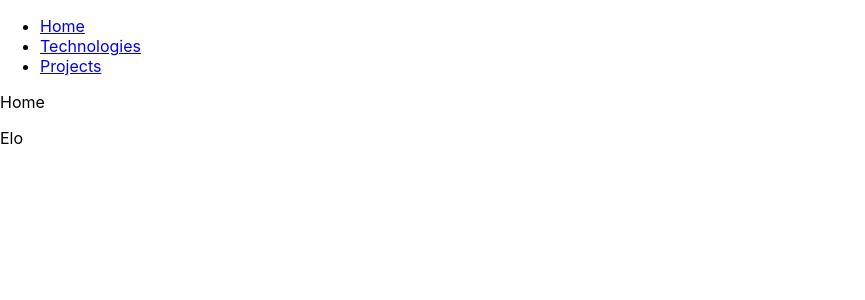
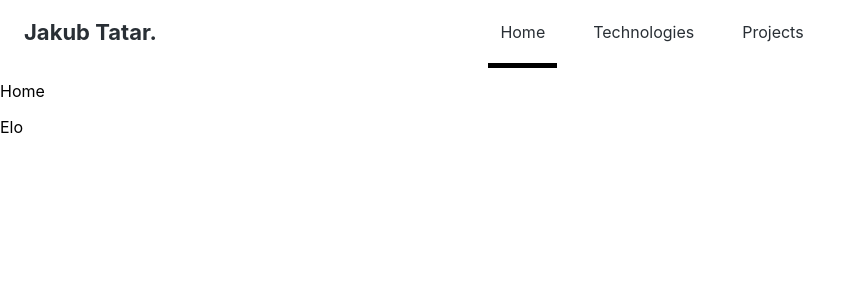
Before and after one commit to jtatar/portfolio, a React (Create React App) app: page / in a window 1280 px wide. Shown: the top 300 px of the page, without its empty margins (0-865 px from the left). Built offline with nearby package versions, Linux system fonts and the light colour scheme.

Commit message:
Creating navbar witch styling

```diff
--- a/package.json
+++ b/package.json
@@ -3,6 +3,7 @@
   "version": "0.1.0",
   "private": true,
   "dependencies": {
+    "@icons-pack/react-simple-icons": "^2.7.1",
     "@testing-library/jest-dom": "^4.2.4",
     "@testing-library/react": "^9.5.0",
     "@testing-library/user-event": "^7.2.1",
--- a/src/App.css
+++ b/src/App.css
@@ -2,37 +2,55 @@
   text-align: center;
 }
 
-.App-logo {
-  height: 40vmin;
-  pointer-events: none;
+.header{
+  flex: 0 0 auto;
+  display: grid;
+  grid-template-columns: 240px 1fr 240px;
+  background-color: rgb(255,255,255);
+  align-items: center;
+  padding-left: 24px;
 }
 
-@media (prefers-reduced-motion: no-preference) {
-  .App-logo {
-    animation: App-logo-spin infinite 20s linear;
-  }
+.logo{
+    color: rgb(41, 47, 53);
+    font-size: 22px;
+    font-weight: 700;
+    letter-spacing: 0px;
+    line-height: 28px;
+    text-align: left;
 }
 
-.App-header {
-  background-color: #282c34;
-  min-height: 100vh;
+.navbar{
   display: flex;
-  flex-direction: column;
-  align-items: center;
   justify-content: center;
-  font-size: calc(10px + 2vmin);
-  color: white;
+  box-sizing: border-box;
 }
 
-.App-link {
-  color: #61dafb;
+a{
+  display: inline-flex;
+  position: relative;
+  align-items: center;
+  vertical-align: middle;
+  height: 44px;
+  color: rgb(41,47,53);
+  text-decoration: none;
+  cursor: pointer;
+  box-sizing: border-box;
+  margin: 0px 12px;
+  padding: 0px 12px;
+  border-radius: 4px;
 }
 
-@keyframes App-logo-spin {
-  from {
-    transform: rotate(0deg);
-  }
-  to {
-    transform: rotate(360deg);
-  }
+a:hover{
+  background-color: rgb(240,240,240);
 }
+
+.border::after{
+  bottom: -14px;
+  left: 0px;
+  right: 0px;
+  position: absolute;
+  height: 5px;
+  background-color: black;
+  content: "";
+}
--- a/src/App.js
+++ b/src/App.js
@@ -3,6 +3,7 @@ import About from './Components/About/About'
 import Home from './Components/Home/Home'
 import Projects from './Components/Projects/Projects'
 import Technologies from './Components/Technologies/Technologies'
+import Navigation from './Components/Navigation/Navigation'
 import Socials from './Components/Socials/Socials'
 import logo from './logo.svg';
 import './App.css';
@@ -13,23 +14,41 @@ import {
   Link
 } from "react-router-dom";
 
-function App() {
+const initialState ={
+  homeActive: true,
+  technologiesActive: false,
+  projectsActive: false
+}
+
+class App extends React.Component {
+
+  constructor(props) {
+    super(props);
+    this.state = initialState;
+  }
+
+  toggleNavBar = (home, technologies, projects) => {
+    this.setState({
+      homeActive: home,
+      technologiesActive: technologies,
+      projectsActive: projects
+    })
+  }
+
+  render(){
     return (
       <Router>
         <div>
-        <nav>
-          <ul>
-            <li>
-              <Link to="/">Home</Link>
-            </li>
-            <li>
-              <Link to="/technologies">Technologies</Link>
-            </li>
-            <li>
-              <Link to="/projects">Projects</Link>
-            </li>
-          </ul>
+          <header className='header'>
+            <div>
+              <h2 className='logo'>Jakub Tatar.</h2>
+            </div>
+            <nav className='navbar'>
+                  <Link onClick={() => this.toggleNavBar(true,false,false)} className={this.state.homeActive ? 'border' : ''} to="/">Home</Link>
+                  <Link onClick={() => this.toggleNavBar(false,true,false)} className={this.state.technologiesActive ? 'border' : ''} to="/technologies">Technologies</Link>
+                  <Link onClick={() => this.toggleNavBar(false,false,true)} className={this.state.projectsActive ? 'border' : ''} to="/projects">Projects</Link>
             </nav>
+          </header>
 
           {/* A <Switch> looks through its children <Route>s and
               renders the first one that matches the current URL. */}
@@ -51,5 +70,6 @@ function App() {
       </Router>
     );
   }
+}
 
 export default App;
--- /dev/null
+++ b/src/Components/Navigation/Navigation.js
@@ -0,0 +1,9 @@
+import React from 'react'
+
+const Navigation = () => {
+    return(
+        <h1>elo</h1>
+    );
+}
+
+export default Navigation;
```
Also changed, not shown: 1 other file (tests, documents, lock files or other folders). Lines whose indentation alone changed are shown as unchanged.
